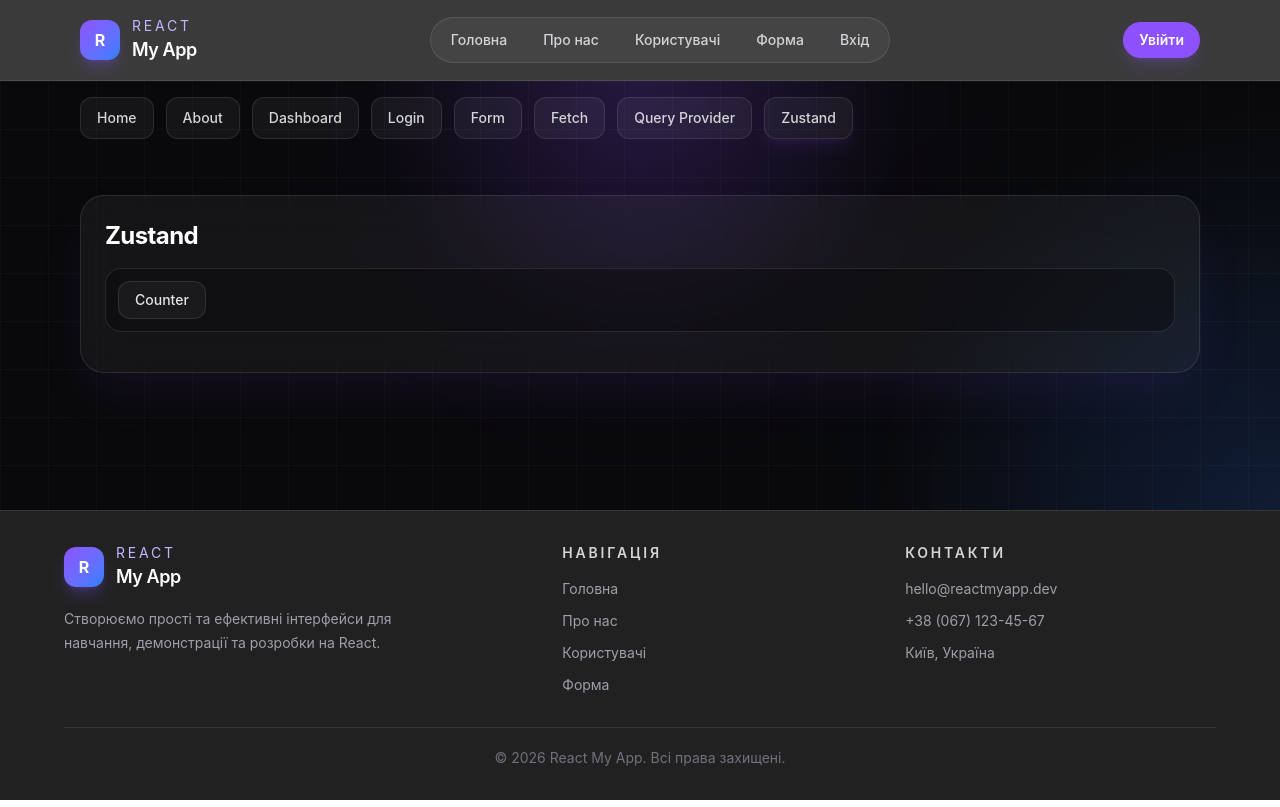
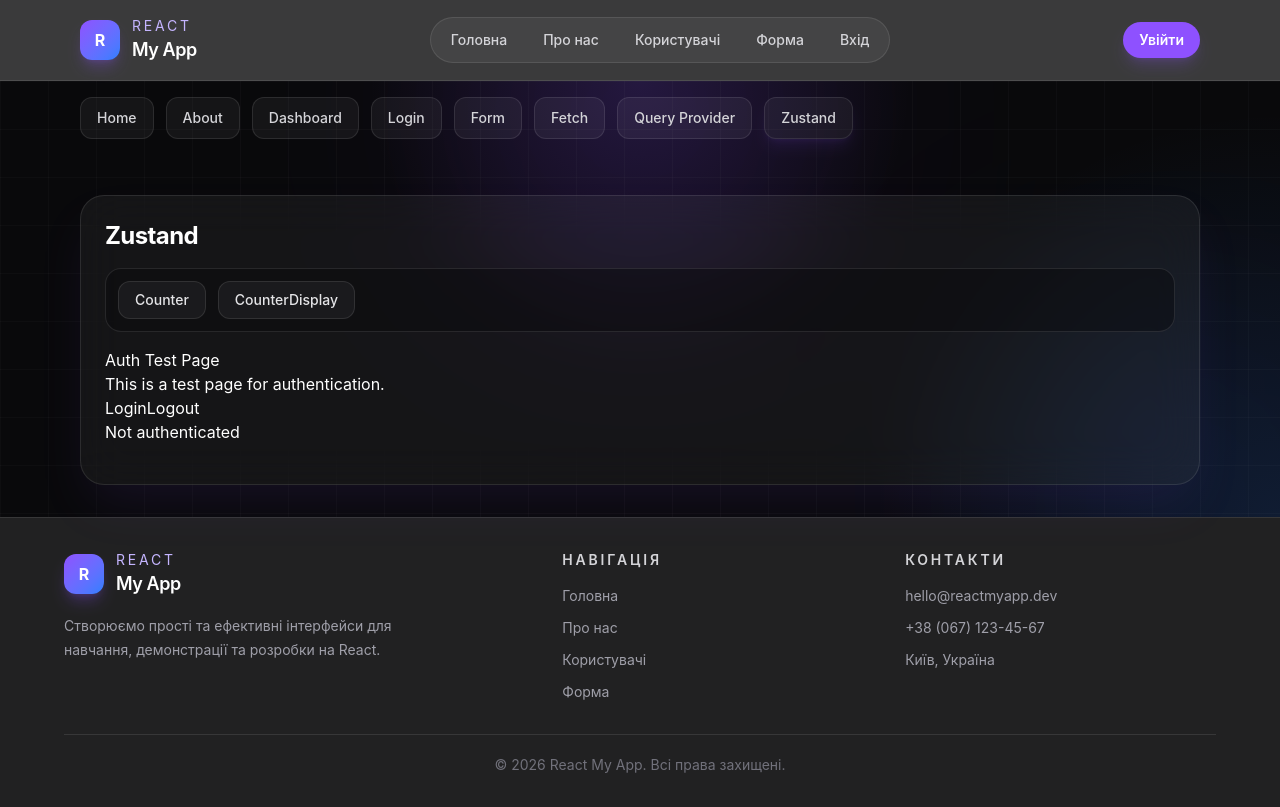
Before and after one commit to mazurokov/react-my-app, a React (Vite) app: page /zustand in a window 1280 px wide. Built offline with nearby package versions, Linux system fonts and the light colour scheme.

Commit message:
zustand: auth

```diff
--- a/src/App.jsx
+++ b/src/App.jsx
@@ -23,10 +23,9 @@ import QueryProvider from "@pages/queryProvider/QueryProvider.jsx";
 import UsersQuery from "@pages/queryProvider/chilldren/usersQuery/UsersQuery.jsx";
 import ZustandPage from "@pages/zustand/ZustandPage.jsx";
 import Counter from "@pages/zustand/children/counter/Counter.jsx";
+import CounterDisplay from "@pages/zustand/children/counter/CounterDisplay.jsx";
 
 function App() {
-  const [isAuthenticated, setIsAuthenticated] = useState(false);
-
   const [theme, setTheme] = useState("dark");
 
   const toggleTheme = () => {
@@ -86,12 +85,12 @@ function App() {
                 <Route
                   path="/dashboard"
                   element={
-                  <ProtectedRoute isAuthenticated={isAuthenticated}>
+                    <ProtectedRoute>
                       <Dashboard />
                     </ProtectedRoute>
                   }
                 />
-              <Route path="/login" element={<Login onLogin={() => setIsAuthenticated(true)} />} />
+                <Route path="/login" element={<Login />} />
 
                 <Route path="/form" element={<TestForm />} />
 
@@ -107,6 +106,7 @@ function App() {
 
                 <Route path="/zustand" element={<ZustandPage />}>
                   <Route path="counter" element={<Counter />} />
+                  <Route path="counter-display" element={<CounterDisplay />} />
                 </Route>
 
                 <Route path="*" element={<NotFound />} />
--- a/src/components/ProtectedRoute/ProtectedRoute.jsx
+++ b/src/components/ProtectedRoute/ProtectedRoute.jsx
@@ -1,7 +1,11 @@
-import {Navigate, useLocation} from "react-router-dom";
+import { Navigate, useLocation } from "react-router-dom";
+import useAuth from "@store/useAuth/useAuth.js";
 
-function ProtectedRoute({ isAuthenticated, children }) {
+function ProtectedRoute({ children }) {
   const location = useLocation();
+
+  const isAuthenticated = useAuth((state) => state.isAuthenticated);
+
   if (!isAuthenticated) {
     return <Navigate to="/login" replace state={{ from: location }} />;
   }
--- a/src/pages/login/Login.jsx
+++ b/src/pages/login/Login.jsx
@@ -1,7 +1,10 @@
 import { useState } from "react";
 import { useLocation, useNavigate } from "react-router-dom";
+import useAuth from "@store/useAuth/useAuth.js";
 
-function Login({ onLogin }) {
+function Login() {
+  const login = useAuth((state) => state.login);
+
   const location = useLocation();
   const navigate = useNavigate();
   const from = location.state?.from?.pathname || "/dashboard";
@@ -27,7 +30,10 @@ function Login({ onLogin }) {
       return;
     }
 
-    onLogin();
+    login({
+      id: 1,
+      name: "Anna",
+    });
     navigate(from, { replace: true });
   };
 
@@ -37,10 +43,14 @@ function Login({ onLogin }) {
         onSubmit={handleSubmit}
         className="w-full rounded-3xl border border-white/10 bg-white/5 p-6 shadow-2xl shadow-violet-500/10 backdrop-blur-xl"
       >
-        <h1 className="mb-6 text-center text-2xl font-bold tracking-tight text-white">Login Page</h1>
+        <h1 className="mb-6 text-center text-2xl font-bold tracking-tight text-white">
+          Login Page
+        </h1>
 
         <div className="mb-4">
-          <label className="mb-2 block text-sm font-medium text-zinc-300">Email</label>
+          <label className="mb-2 block text-sm font-medium text-zinc-300">
+            Email
+          </label>
           <input
             type="email"
             name="email"
@@ -52,7 +62,9 @@ function Login({ onLogin }) {
         </div>
 
         <div className="mb-6">
-          <label className="mb-2 block text-sm font-medium text-zinc-300">Password</label>
+          <label className="mb-2 block text-sm font-medium text-zinc-300">
+            Password
+          </label>
           <input
             type="password"
             name="password"
--- a/src/pages/zustand/ZustandPage.jsx
+++ b/src/pages/zustand/ZustandPage.jsx
@@ -1,23 +1,31 @@
-import {Link, Outlet} from "react-router-dom";
+import { Link, Outlet } from "react-router-dom";
+import AuthTest from "@pages/zustand/children/authTest/AuthTest.jsx";
 
 function ZustandPage() {
   return (
     <section className="mx-auto max-w-6xl px-4 py-8 text-white">
-      <div
-        className="rounded-3xl border border-white/10 bg-white/5 p-6 shadow-2xl shadow-violet-500/10 backdrop-blur-xl">
+      <div className="rounded-3xl border border-white/10 bg-white/5 p-6 shadow-2xl shadow-violet-500/10 backdrop-blur-xl">
         <h2 className="mb-4 text-2xl font-bold tracking-tight">Zustand</h2>
         <nav className="mb-4 flex flex-wrap gap-3 rounded-2xl border border-white/10 bg-zinc-950/40 p-3">
-
           <Link
             className="inline-flex items-center justify-center rounded-xl border border-white/10 bg-white/5 px-4 py-2 text-sm font-medium text-zinc-200 transition hover:border-violet-400/50 hover:bg-violet-500/10 hover:text-white"
             to="counter"
           >
             Counter
           </Link>
+
+          <Link
+            className="inline-flex items-center justify-center rounded-xl border border-white/10 bg-white/5 px-4 py-2 text-sm font-medium text-zinc-200 transition hover:border-violet-400/50 hover:bg-violet-500/10 hover:text-white"
+            to="counter-display"
+          >
+            CounterDisplay
+          </Link>
         </nav>
 
+        <AuthTest />
+
         <div className="mt-4">
-          <Outlet/>
+          <Outlet />
         </div>
       </div>
     </section>
--- /dev/null
+++ b/src/pages/zustand/children/authTest/AuthTest.jsx
@@ -0,0 +1,41 @@
+import useAuth from "@store/useAuth/useAuth.js";
+
+function AuthTest() {
+  const user = useAuth((state) => state.user);
+  const isAuthenticated = useAuth((state) => state.isAuthenticated);
+  const login = useAuth((state) => state.login);
+  const logout = useAuth((state) => state.logout);
+
+  return (
+    <div>
+      <h1>Auth Test Page</h1>
+      <p>This is a test page for authentication.</p>
+
+      <div>
+        <button
+          disabled={isAuthenticated}
+          onClick={() =>
+            login({
+              id: 1,
+              name: "Anna",
+            })
+          }
+        >
+          Login
+        </button>
+
+        <button disabled={!isAuthenticated} onClick={logout}>
+          Logout
+        </button>
+
+        {isAuthenticated ? (
+          <p>Logged in as {user.name}</p>
+        ) : (
+          <p>Not authenticated</p>
+        )}
+      </div>
+    </div>
+  );
+}
+
+export default AuthTest;
--- /dev/null
+++ b/src/pages/zustand/children/counter/CounterDisplay.jsx
@@ -0,0 +1,9 @@
+import useCounterStore from "@store/counterStore.js";
+
+function CounterDisplay() {
+  const count = useCounterStore((state) => state.count);
+
+  return <div>count:: {count}</div>;
+}
+
+export default CounterDisplay;
--- /dev/null
+++ b/src/store/useAuth/useAuth.js
@@ -0,0 +1,20 @@
+import { create } from "zustand";
+
+const useAuth = create((set) => ({
+  user: null,
+  isAuthenticated: false,
+
+  login: (user) =>
+    set({
+      user,
+      isAuthenticated: true,
+    }),
+
+  logout: () =>
+    set({
+      user: null,
+      isAuthenticated: false,
+    }),
+}));
+
+export default useAuth;
--- /dev/null
+++ b/src/store/useUserStore/useUserStore.js
@@ -0,0 +1,25 @@
+import { create } from "zustand";
+
+const useUserStore = create((set) => ({
+  user: null,
+
+  setUser: (user) =>
+    set({
+      user,
+    }),
+
+  updateUserName: (name) =>
+    set((state) => ({
+      user: {
+        ...state.user,
+        name,
+      },
+    })),
+
+  logout: () =>
+    set({
+      user: null,
+    }),
+}));
+
+export default useUserStore;
```
Lines whose indentation alone changed are shown as unchanged.
